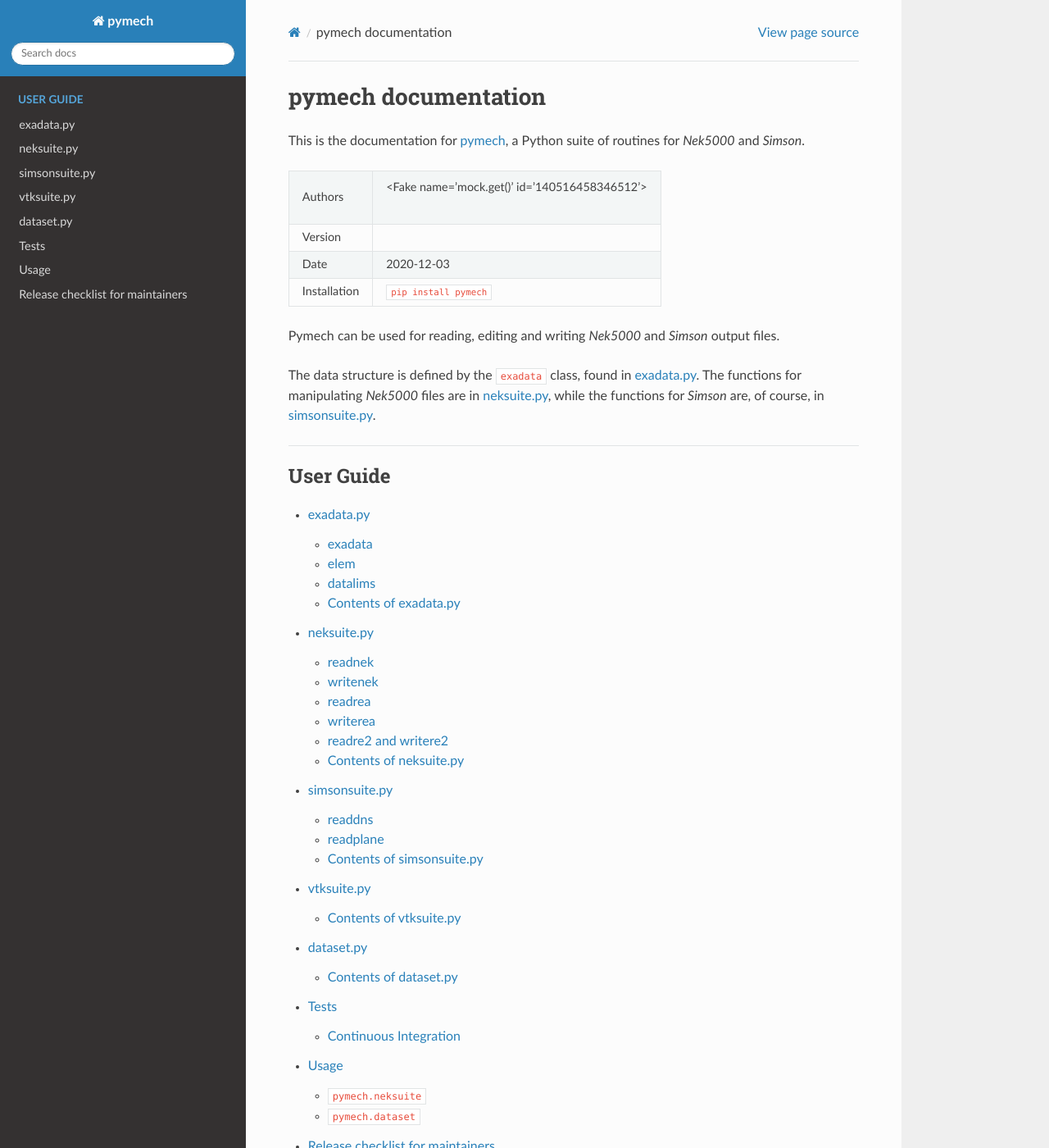
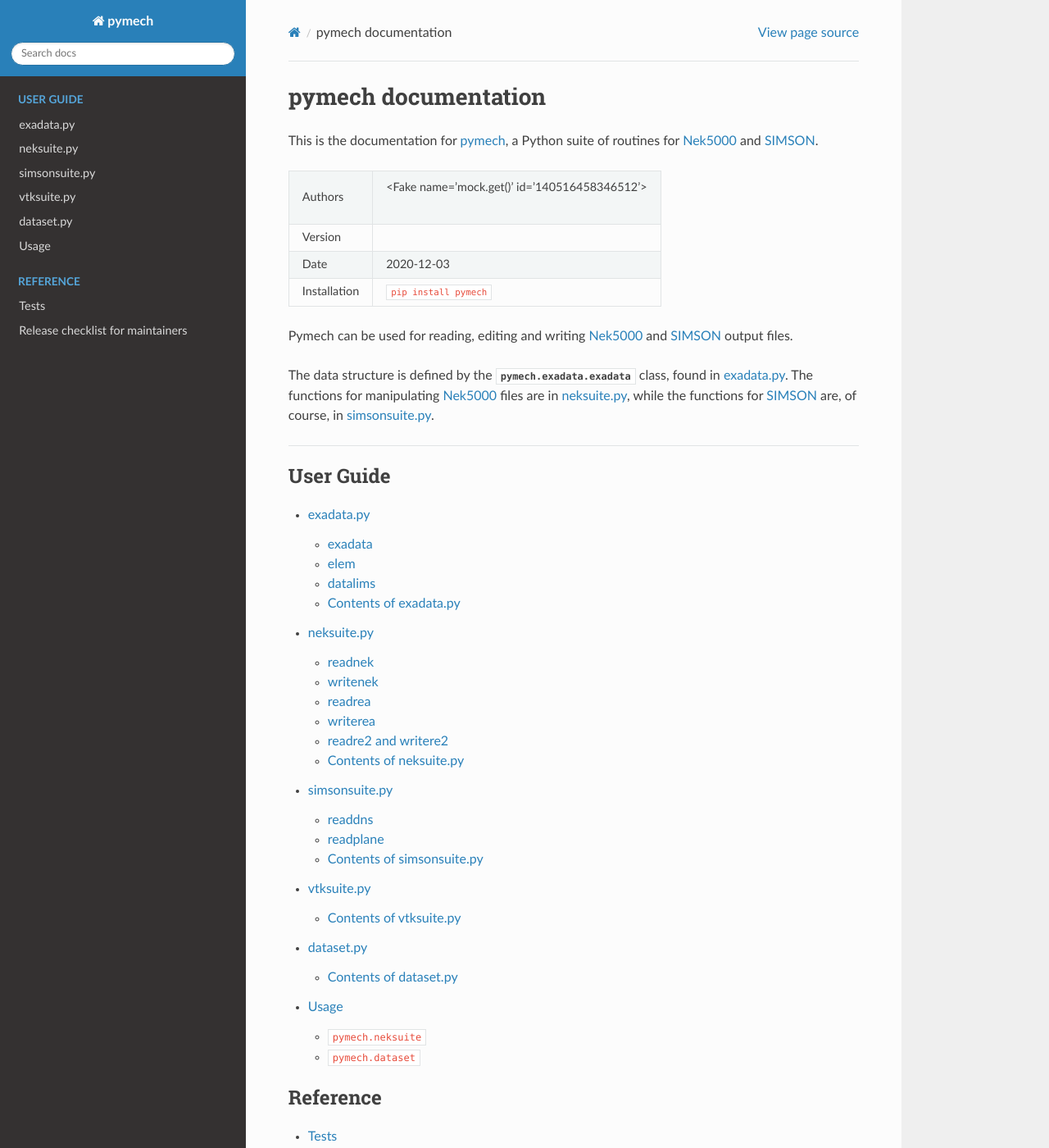
Before and after one commit to eX-Mech/pymech, a Sphinx documentation site: the page built from docs/index.rst, in a window 1280 px wide and 1400 px high. Shown: the whole window at 82% size. Built offline with Sphinx 7.4.7 and the Read the Docs theme 2.0.0, drawn with Linux system fonts in a browser that asks for light colours; the version number could not be read and is left out.

Commit message:
Links and crossrefs

```diff
--- a/docs/index.rst
+++ b/docs/index.rst
@@ -3,7 +3,7 @@
 pymech documentation
 ====================
 
-This is the documentation for pymech_, a Python suite of routines for *Nek5000* and *Simson*.
+This is the documentation for pymech_, a Python suite of routines for Nek5000_ and SIMSON_.
 
 +--------------+------------------------------+
 | Authors      |  | |author|                  |
@@ -15,11 +15,11 @@ This is the documentation for pymech_, a Python suite of routines for *Nek5000*
 | Installation |   ``pip install pymech``     |
 +--------------+------------------------------+
 
-Pymech can be used for reading, editing and writing *Nek5000* and *Simson* output files.
+Pymech can be used for reading, editing and writing Nek5000_ and SIMSON_ output files.
 
-The data structure is defined by the ``exadata`` class, found in :ref:`exadata`.
-The functions for manipulating *Nek5000* files are in :ref:`neksuite`, while the
-functions for *Simson* are, of course, in :ref:`simsonsuite`.
+The data structure is defined by the :py:class:`pymech.exadata.exadata` class, found in :ref:`exadata`.
+The functions for manipulating Nek5000_ files are in :ref:`neksuite`, while the
+functions for SIMSON_ are, of course, in :ref:`simsonsuite`.
 
 
 -------------------------------------------------------------------------------
--- a/docs/simsonsuite.rst
+++ b/docs/simsonsuite.rst
@@ -17,7 +17,7 @@ The only input needed by this function is:
 - ``fname``: a string containing the name of the file;
 
 readdns() is clever enough to figure out the rest.
-The output is a single ``exadata`` (:ref:`exadata`) structure, with just one
+The output is a single :py:class:`pymech.exadata.exadata` (:ref:`exadata`) structure, with just one
 element, containing all the information that was stored in the file.
 
 readplane
```
Also changed, not shown: other parts of docs/index.rst (+8 -7 lines), docs/exadata.rst (+5 -5 lines), docs/neksuite.rst (+4 -4 lines).
